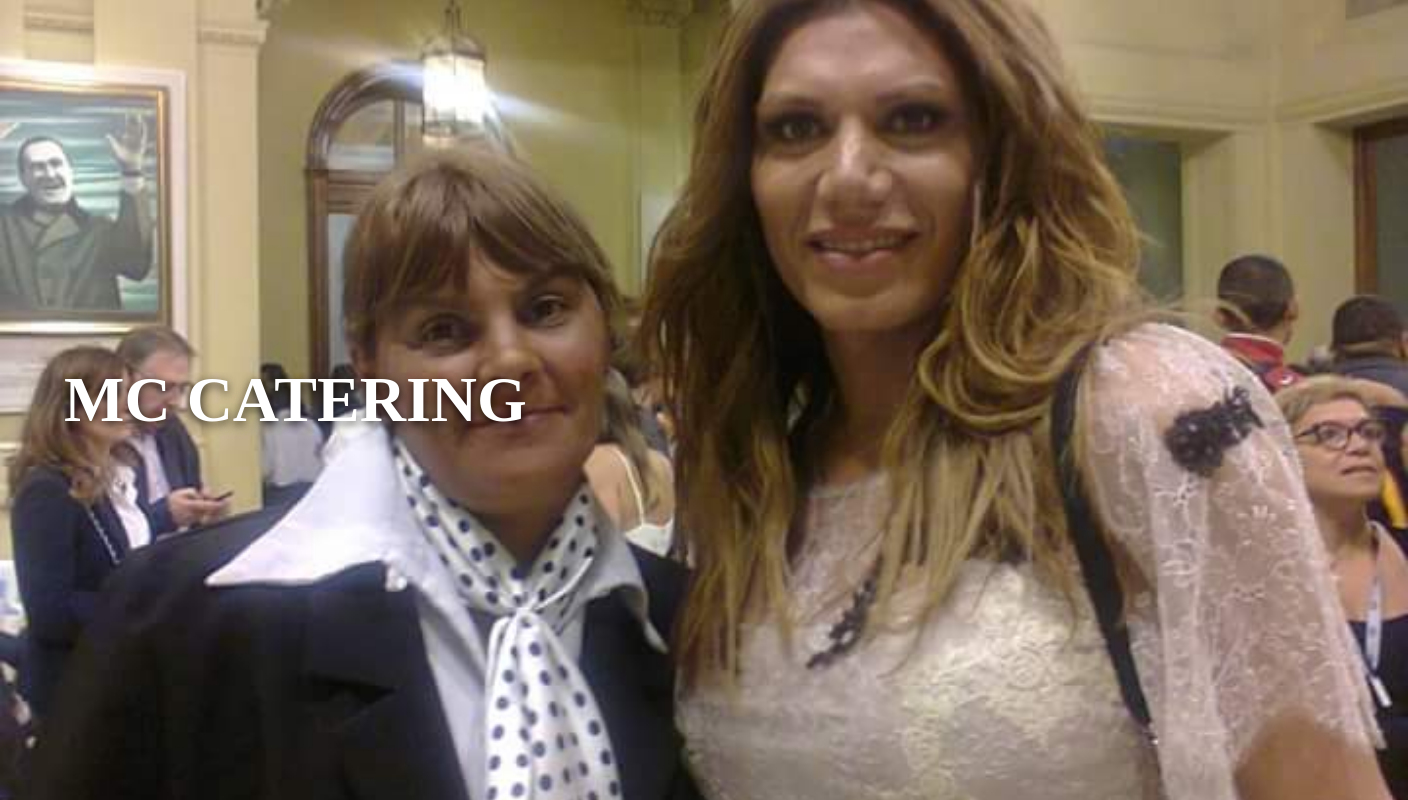
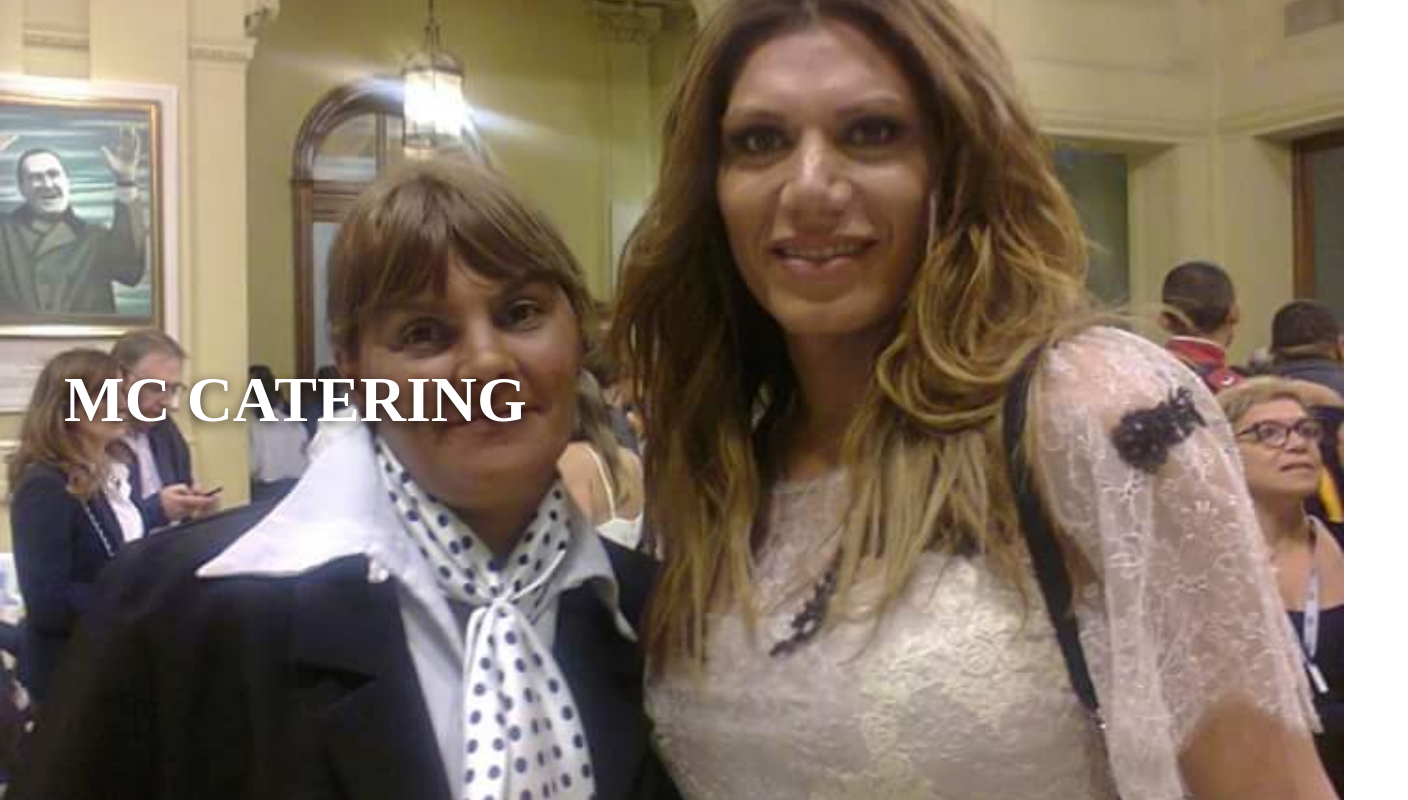
Before and after one commit to Dosmacxx/mc-catering, a Next.js app: page / in a window 1280 px wide. Shown: the whole page, 1408 px wide, since content can reach past the window. Built offline with nearby package versions, Linux system fonts and the light colour scheme.

Commit message:
Update index.js

```diff
--- a/pages/index.js
+++ b/pages/index.js
@@ -30,25 +30,26 @@ export default function Home() {
   return (
     <div
       style={{
+        width: "100vw",
         height: "100vh",
-        width: "100%",
         overflow: "hidden",
         backgroundImage: `url(${imagenes[index]})`,
         backgroundSize: "cover",
+        backgroundRepeat: "no-repeat",
         backgroundPosition: "center",
         transition: "background-image 1s ease-in-out",
         display: "flex",
         alignItems: "center",
+        justifyContent: "flex-start",
         paddingLeft: "5vw",
-        paddingRight: "5vw",
       }}
     >
       <h1
         style={{
-          fontSize: "clamp(2rem, 6vw, 4rem)",
+          fontSize: "clamp(1.8rem, 5vw, 4rem)",
           color: "white",
-          fontWeight: "bold",
-          textShadow: "0 3px 10px rgba(0,0,0,0.8)",
+          fontWeight: "900",
+          textShadow: "0px 3px 12px rgba(0,0,0,0.8)",
         }}
       >
         MC CATERING
```
